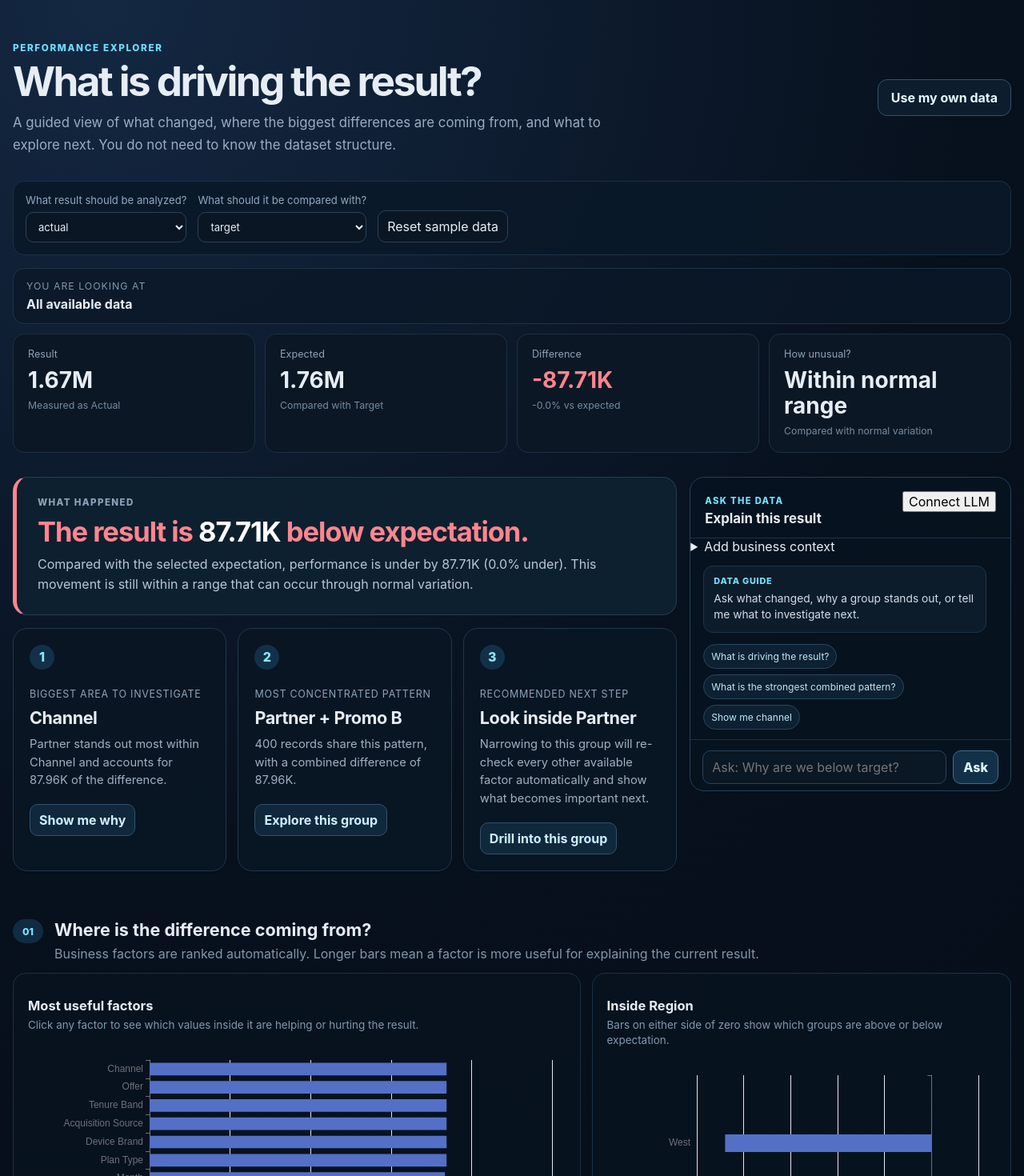
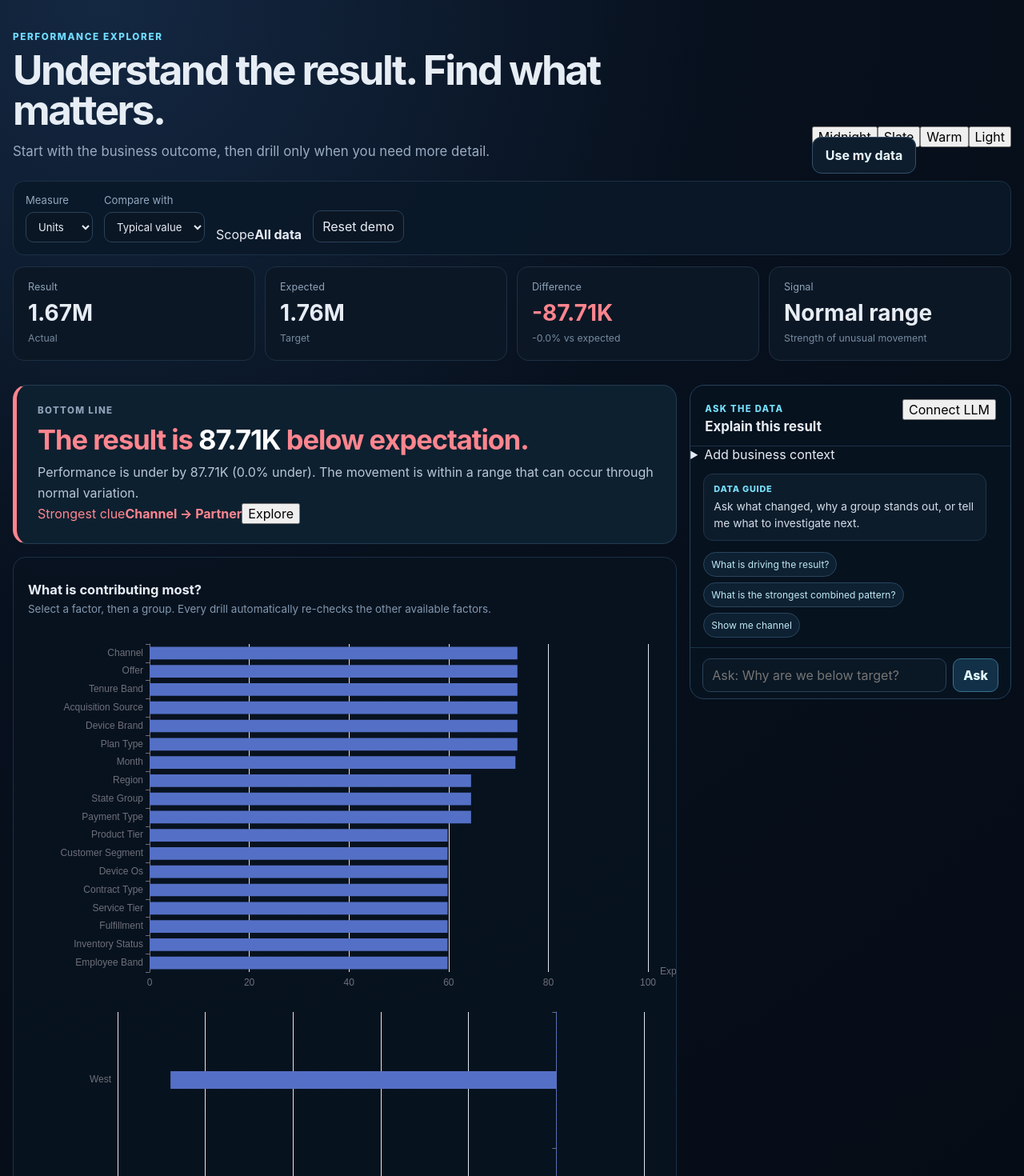
Before and after one commit to yashumani/drill-down-anamoly, a React (Vite) app: page / in a window 1280 px wide. Shown: the top 1470 px of the page at 80% size. Built offline with nearby package versions, Linux system fonts and the light colour scheme.

Commit message:
Simplify dashboard UX and add palette/context controls

```diff
--- a/src/App.tsx
+++ b/src/App.tsx
@@ -6,15 +6,14 @@ import { parseDataFile } from './lib/io';
 import { profileFields } from './lib/profile';
 import { ContributionBars, DimensionLandscape, DrillTree, InteractionList } from './components/Visuals';
 import { ChatPanel } from './components/ChatPanel';
+import { ThemePicker } from './components/ThemePicker';
+import type { PaletteId } from './components/ThemePicker';
 import type { ChatAction } from './lib/chatEngine';
 import type { DataRow, DimensionScore, Predicate } from './types';
 
 const format = (n: number) => Intl.NumberFormat('en-US', { notation: 'compact', maximumFractionDigits: 2 }).format(n);
 const percent = (n: number | null) => n == null ? '—' : `${n >= 0 ? '+' : ''}${n.toFixed(1)}%`;
-const humanize = (value: string) => value
-  .replace(/([a-z0-9])([A-Z])/g, '$1 $2')
-  .replace(/[_-]+/g, ' ')
-  .replace(/\b\w/g, (c) => c.toUpperCase());
+const humanize = (value: string) => value.replace(/([a-z0-9])([A-Z])/g, '$1 $2').replace(/[_-]+/g, ' ').replace(/\b\w/g, (c) => c.toUpperCase());
 
 export default function App() {
   const [rows, setRows] = useState<DataRow[]>(() => createSampleData());
@@ -25,6 +24,8 @@ export default function App() {
   const [expectedKey, setExpectedKey] = useState('target');
   const [predicates, setPredicates] = useState<Predicate[]>([]);
   const [selectedDimension, setSelectedDimension] = useState<string>('region');
+  const [externalContext, setExternalContext] = useState('');
+  const [palette, setPalette] = useState<PaletteId>(() => (localStorage.getItem('anomaly-palette') as PaletteId) || 'midnight');
   const [error, setError] = useState('');
 
   const dimensions = availableDimensions.map((p) => p.name);
@@ -32,20 +33,15 @@ export default function App() {
   const result = useMemo(() => investigate(rows, dimensions, actualKey, expectedKey || undefined, predicates), [rows, dimensionKey, actualKey, expectedKey, predicates]);
   const selectedScore = result.dimensionScores.find((d) => d.dimension === selectedDimension) ?? result.dimensionScores[0] ?? null;
   const topDriver = result.dimensionScores[0] ?? null;
-  const topInteraction = result.interactions[0] ?? null;
   const direction = result.variance < 0 ? 'below' : 'above';
   const tone = result.variance < 0 ? 'bad' : 'good';
 
+  const changePalette = (next: PaletteId) => { setPalette(next); localStorage.setItem('anomaly-palette', next); };
   const drill = (next: Predicate[]) => {
     const merged = [...predicates];
-    for (const p of next) {
-      const idx = merged.findIndex((x) => x.dimension === p.dimension);
-      if (idx >= 0) merged[idx] = p; else merged.push(p);
-    }
-    setPredicates(merged);
-    setSelectedDimension('');
+    for (const p of next) { const idx = merged.findIndex((x) => x.dimension === p.dimension); if (idx >= 0) merged[idx] = p; else merged.push(p); }
+    setPredicates(merged); setSelectedDimension('');
   };
-
   const handleChatAction = (action: ChatAction) => {
     if (action.type === 'drill' && action.predicates?.length) drill(action.predicates);
     if (action.type === 'reset') { setPredicates([]); setSelectedDimension('region'); }
@@ -56,168 +52,49 @@ export default function App() {
   async function loadFile(file: File | undefined) {
     if (!file) return;
     try {
-      setError('');
-      const parsed = await parseDataFile(file);
-      if (!parsed.length) throw new Error('No rows found in this file.');
-      const p = profileFields(parsed);
-      const nums = p.filter((x) => x.kind === 'numeric');
-      if (!nums.length) throw new Error('This file needs at least one numeric measure to analyze.');
-      setRows(parsed);
-      setActualKey(nums[0].name);
-      setExpectedKey(nums[1]?.name ?? '');
-      setPredicates([]);
-      setSelectedDimension('');
+      setError(''); const parsed = await parseDataFile(file); if (!parsed.length) throw new Error('No rows found in this file.');
+      const p = profileFields(parsed); const nums = p.filter((x) => x.kind === 'numeric'); if (!nums.length) throw new Error('This file needs at least one numeric measure to analyze.');
+      setRows(parsed); setActualKey(nums[0].name); setExpectedKey(nums[1]?.name ?? ''); setPredicates([]); setSelectedDimension('');
     } catch (e) { setError(e instanceof Error ? e.message : String(e)); }
   }
 
-  return <main>
-    <header className="hero friendly-hero">
-      <div>
-        <span className="eyebrow">PERFORMANCE EXPLORER</span>
-        <h1>What is driving the result?</h1>
-        <p>A guided view of what changed, where the biggest differences are coming from, and what to explore next. You do not need to know the dataset structure.</p>
-      </div>
-      <label className="upload">Use my own data<input type="file" accept=".csv,.json" onChange={(e) => loadFile(e.target.files?.[0])} /></label>
+  return <main data-theme={palette}>
+    <header className="hero compact-hero">
+      <div><span className="eyebrow">PERFORMANCE EXPLORER</span><h1>Understand the result. Find what matters.</h1><p>Start with the business outcome, then drill only when you need more detail.</p></div>
+      <div className="header-tools"><ThemePicker value={palette} onChange={changePalette} /><label className="upload">Use my data<input type="file" accept=".csv,.json" onChange={(e) => loadFile(e.target.files?.[0])} /></label></div>
     </header>
-
     {error && <div className="error">{error}</div>}
 
     <section className="controls top-controls" aria-label="Analysis filters">
-      <label>What result should be analyzed?
-        <select value={actualKey} onChange={(e) => { setActualKey(e.target.value); setPredicates([]); }}>
-          {numeric.map((p) => <option key={p.name}>{p.name}</option>)}
-        </select>
-      </label>
-      <label>What should it be compared with?
-        <select value={expectedKey} onChange={(e) => { setExpectedKey(e.target.value); setPredicates([]); }}>
-          <option value="">Typical value in this group</option>
-          {numeric.filter((p) => p.name !== actualKey).map((p) => <option key={p.name}>{p.name}</option>)}
-        </select>
-      </label>
-      <button onClick={() => { setRows(createSampleData()); setActualKey('actual'); setExpectedKey('target'); setPredicates([]); setSelectedDimension('region'); }}>Reset sample data</button>
-      {predicates.length > 0 && <button className="quiet-button" onClick={() => setPredicates([])}>Clear drill filters</button>}
-    </section>
-
-    <section className="scope-bar">
-      <div>
-        <span className="scope-label">You are looking at</span>
-        <strong>{predicates.length ? predicates.map((p) => `${humanize(p.dimension)}: ${p.value}`).join('  •  ') : 'All available data'}</strong>
-      </div>
-      {predicates.length > 0 && <button className="quiet-button" onClick={() => setPredicates([])}>Clear filters</button>}
+      <label>Measure<select value={actualKey} onChange={(e) => { setActualKey(e.target.value); setPredicates([]); }}>{numeric.map((p) => <option key={p.name}>{humanize(p.name)}</option>)}</select></label>
+      <label>Compare with<select value={expectedKey} onChange={(e) => { setExpectedKey(e.target.value); setPredicates([]); }}><option value="">Typical value</option>{numeric.filter((p) => p.name !== actualKey).map((p) => <option key={p.name}>{humanize(p.name)}</option>)}</select></label>
+      <div className="filter-scope"><span>Scope</span><strong>{predicates.length ? predicates.map((p) => `${humanize(p.dimension)}: ${p.value}`).join(' • ') : 'All data'}</strong></div>
+      {predicates.length > 0 && <button className="quiet-button" onClick={() => setPredicates([])}>Clear</button>}
+      <button className="quiet-button" onClick={() => { setRows(createSampleData()); setActualKey('actual'); setExpectedKey('target'); setPredicates([]); setSelectedDimension('region'); setExternalContext(''); }}>Reset demo</button>
     </section>
 
     <section className="executive-metrics">
-      <Metric label="Result" value={format(result.actual)} helper={`Measured as ${humanize(actualKey)}`} />
-      <Metric label={expectedKey ? 'Expected' : 'Typical'} value={format(result.expected)} helper={expectedKey ? `Compared with ${humanize(expectedKey)}` : 'Compared with the current cohort baseline'} />
+      <Metric label="Result" value={format(result.actual)} helper={humanize(actualKey)} />
+      <Metric label={expectedKey ? 'Expected' : 'Typical'} value={format(result.expected)} helper={expectedKey ? humanize(expectedKey) : 'Current baseline'} />
       <Metric label="Difference" value={`${result.variance >= 0 ? '+' : ''}${format(result.variance)}`} helper={`${percent(result.variancePct)} vs expected`} tone={tone} />
-      <Metric label="How unusual?" value={plainAnomaly(result.anomalyScore)} helper="Compared with normal variation" tone={result.anomalyScore >= 2 ? 'warn' : undefined} />
+      <Metric label="Signal" value={plainAnomaly(result.anomalyScore)} helper="Strength of unusual movement" tone={result.anomalyScore >= 2 ? 'warn' : undefined} />
     </section>
 
     <section className="guided-layout">
       <div className="guided-main">
-        <section className={`story-banner ${tone}`}>
-          <div className="story-kicker">WHAT HAPPENED</div>
-          <h2>The result is <span>{format(Math.abs(result.variance))}</span> {direction} expectation.</h2>
-          <p>{plainSummary(result.variance, result.variancePct, result.anomalyScore)}</p>
-        </section>
-
-        <section className="story-grid">
-          <StoryCard
-            step="1"
-            title="Biggest area to investigate"
-            primary={topDriver ? humanize(topDriver.dimension) : 'No clear driver'}
-            detail={topDriver?.topCategory ? `${topDriver.topCategory.value} stands out most within ${humanize(topDriver.dimension)} and accounts for ${format(Math.abs(topDriver.topCategory.variance))} of the difference.` : 'No single category stands out strongly in this view.'}
-            action={topDriver ? <button onClick={() => setSelectedDimension(topDriver.dimension)}>Show me why</button> : null}
-          />
-          <StoryCard
-            step="2"
-            title="Most concentrated pattern"
-            primary={topInteraction ? topInteraction.predicates.map((p) => p.value).join(' + ') : 'No strong combination found'}
-            detail={topInteraction ? `${topInteraction.count.toLocaleString()} records share this pattern, with a combined difference of ${format(Math.abs(topInteraction.variance))}.` : 'The difference appears more broadly distributed rather than concentrated in one combination.'}
-            action={topInteraction ? <button onClick={() => drill(topInteraction.predicates)}>Explore this group</button> : null}
-          />
-          <StoryCard
-            step="3"
-            title="Recommended next step"
-            primary={topDriver?.topCategory ? `Look inside ${topDriver.topCategory.value}` : 'Compare another segment'}
-            detail={topDriver?.topCategory ? `Narrowing to this group will re-check every other available factor automatically and show what becomes important next.` : 'Select a business factor below to continue the investigation.'}
-            action={topDriver?.topCategory ? <button onClick={() => drill([{ dimension: topDriver.dimension, value: topDriver.topCategory!.value }])}>Drill into this group</button> : null}
-          />
-        </section>
+        <section className={`story-banner ${tone}`}><div className="story-kicker">BOTTOM LINE</div><h2>The result is <span>{format(Math.abs(result.variance))}</span> {direction} expectation.</h2><p>{plainSummary(result.variance, result.variancePct, result.anomalyScore)}</p>{topDriver?.topCategory && <div className="next-clue"><span>Strongest clue</span><strong>{humanize(topDriver.dimension)} → {topDriver.topCategory.value}</strong><button onClick={() => setSelectedDimension(topDriver.dimension)}>Explore</button></div>}</section>
+        <Panel title="What is contributing most?" subtitle="Select a factor, then a group. Every drill automatically re-checks the other available factors."><div className="driver-split"><DimensionLandscape scores={result.dimensionScores} onSelect={(d: DimensionScore) => setSelectedDimension(d.dimension)} /><ContributionBars score={selectedScore} onDrill={(p) => drill([p])} /></div></Panel>
       </div>
-
-      <ChatPanel
-        rows={rows}
-        dimensions={dimensions}
-        actualKey={actualKey}
-        expectedKey={expectedKey || undefined}
-        predicates={predicates}
-        result={result}
-        onAction={handleChatAction}
-      />
+      <ChatPanel rows={rows} dimensions={dimensions} actualKey={actualKey} expectedKey={expectedKey || undefined} predicates={predicates} result={result} externalContext={externalContext} onExternalContext={setExternalContext} onAction={handleChatAction} />
     </section>
 
-    <section className="section-heading">
-      <div><span className="section-number">01</span><div><h2>Where is the difference coming from?</h2><p>Business factors are ranked automatically. Longer bars mean a factor is more useful for explaining the current result.</p></div></div>
-    </section>
-    <section className="grid two wide-left friendly-grid">
-      <Panel title="Most useful factors" subtitle="Click any factor to see which values inside it are helping or hurting the result."><DimensionLandscape scores={result.dimensionScores} onSelect={(d: DimensionScore) => setSelectedDimension(d.dimension)} /></Panel>
-      <Panel title={selectedScore ? `Inside ${humanize(selectedScore.dimension)}` : 'Choose a factor'} subtitle="Bars on either side of zero show which groups are above or below expectation."><ContributionBars score={selectedScore} onDrill={(p) => drill([p])} /></Panel>
-    </section>
+    <details className="more-analysis"><summary>More analysis</summary><div className="grid two"><Panel title="Combined patterns" subtitle="Groups where several characteristics appear together."><InteractionList interactions={result.interactions} onDrill={drill} /></Panel><Panel title="Investigation trail" subtitle="The path you have taken so far."><DrillTree predicates={predicates} /></Panel></div><div className="breadcrumbs"><button onClick={() => setPredicates([])}>All data</button>{predicates.map((p, i) => <button key={`${p.dimension}-${p.value}`} onClick={() => setPredicates(predicates.slice(0, i + 1))}>→ {humanize(p.dimension)}: {p.value}</button>)}</div></details>
 
-    <section className="section-heading">
-      <div><span className="section-number">02</span><div><h2>Are several factors combining together?</h2><p>These are groups where multiple characteristics appear together and create a stronger pattern than one factor alone.</p></div></div>
-    </section>
-    <section className="grid two friendly-grid">
-      <Panel title="Important combinations" subtitle="Select any group to focus the whole page on that population."><InteractionList interactions={result.interactions} onDrill={drill} /></Panel>
-      <Panel title="Your investigation trail" subtitle="This simply shows the groups you have chosen so far. You can always return to a broader view."><DrillTree predicates={predicates} /></Panel>
-    </section>
-
-    <section className="breadcrumb-panel">
-      <div className="breadcrumb-copy"><strong>Current view</strong><span>Click any earlier step to go back.</span></div>
-      <div className="breadcrumbs"><button onClick={() => setPredicates([])}>All data</button>{predicates.map((p, i) => <button key={`${p.dimension}-${p.value}`} onClick={() => setPredicates(predicates.slice(0, i + 1))}>→ {humanize(p.dimension)}: {p.value}</button>)}</div>
-    </section>
-
-    <details className="analyst-details">
-      <summary>Analyst details</summary>
-      <p className="details-intro">Use this section to validate how the story was generated and inspect the underlying factor scoring.</p>
-
-      <section className="technical-strip">
-        <span><strong>{result.rowCount.toLocaleString()}</strong> records included</span>
-        <span><strong>{result.dimensionsScanned}</strong> factors reviewed</span>
-        <span><strong>{result.anomalyScore.toFixed(2)}σ</strong> statistical deviation</span>
-      </section>
-
-      <section className="table-panel">
-        <h2>Factor audit</h2><p>Detailed evidence for every factor reviewed by the analysis.</p>
-        <div className="table-wrap"><table><thead><tr><th>#</th><th>Business factor</th><th>Explanation score</th><th>Leading group</th><th>Difference</th><th>Groups found</th><th>Impact</th><th>Distinctiveness</th></tr></thead><tbody>{result.dimensionScores.map((d, i) => <tr key={d.dimension} onClick={() => setSelectedDimension(d.dimension)}><td>{i + 1}</td><td>{humanize(d.dimension)}</td><td>{d.score.toFixed(1)}</td><td>{d.topCategory?.value}</td><td className={Number(d.topCategory?.variance) < 0 ? 'bad' : 'good'}>{format(d.topCategory?.variance ?? 0)}</td><td>{d.distinctCount}</td><td>{(d.impact * 100).toFixed(1)}%</td><td>{(d.surprise * 100).toFixed(1)}%</td></tr>)}</tbody></table></div>
-      </section>
-    </details>
+    <details className="analyst-details"><summary>Analyst evidence</summary><section className="technical-strip"><span><strong>{result.rowCount.toLocaleString()}</strong> records</span><span><strong>{result.dimensionsScanned}</strong> factors reviewed</span><span><strong>{result.anomalyScore.toFixed(2)}σ</strong> deviation</span></section><section className="table-panel"><h2>Factor audit</h2><p>Detailed evidence for every factor reviewed.</p><div className="table-wrap"><table><thead><tr><th>#</th><th>Factor</th><th>Score</th><th>Leading group</th><th>Difference</th><th>Groups</th><th>Impact</th></tr></thead><tbody>{result.dimensionScores.map((d, i) => <tr key={d.dimension} onClick={() => setSelectedDimension(d.dimension)}><td>{i + 1}</td><td>{humanize(d.dimension)}</td><td>{d.score.toFixed(1)}</td><td>{d.topCategory?.value}</td><td className={Number(d.topCategory?.variance) < 0 ? 'bad' : 'good'}>{format(d.topCategory?.variance ?? 0)}</td><td>{d.distinctCount}</td><td>{(d.impact * 100).toFixed(1)}%</td></tr>)}</tbody></table></div></section></details>
   </main>;
 }
 
-function Metric({ label, value, helper, tone }: { label: string; value: string; helper?: string; tone?: string }) {
-  return <div className="metric friendly-metric"><span>{label}</span><strong className={tone}>{value}</strong>{helper && <small>{helper}</small>}</div>;
-}
-
-function StoryCard({ step, title, primary, detail, action }: { step: string; title: string; primary: string; detail: string; action: ReactNode }) {
-  return <article className="story-card"><div className="story-step">{step}</div><span className="story-label">{title}</span><h3>{primary}</h3><p>{detail}</p>{action && <div className="story-action">{action}</div>}</article>;
-}
-
-function Panel({ title, subtitle, children }: { title: string; subtitle: string; children: ReactNode }) {
-  return <section className="panel"><div className="panel-head"><h2>{title}</h2><p>{subtitle}</p></div>{children}</section>;
-}
-
-function plainAnomaly(score: number) {
-  if (score >= 3) return 'Very unusual';
-  if (score >= 2) return 'Unusual';
-  if (score >= 1) return 'Worth watching';
-  return 'Within normal range';
-}
-
-function plainSummary(variance: number, variancePct: number | null, anomalyScore: number) {
-  const direction = variance < 0 ? 'under' : 'over';
-  const pctText = variancePct == null ? '' : ` (${Math.abs(variancePct).toFixed(1)}% ${direction})`;
-  const unusual = anomalyScore >= 2 ? ' This movement is large enough to stand out from normal variation.' : ' This movement is still within a range that can occur through normal variation.';
-  return `Compared with the selected expectation, performance is ${direction} by ${format(Math.abs(variance))}${pctText}.${unusual}`;
-}
+function Metric({ label, value, helper, tone }: { label: string; value: string; helper?: string; tone?: string }) { return <div className="metric friendly-metric"><span>{label}</span><strong className={tone}>{value}</strong>{helper && <small>{helper}</small>}</div>; }
+function Panel({ title, subtitle, children }: { title: string; subtitle: string; children: ReactNode }) { return <section className="panel"><div className="panel-head"><h2>{title}</h2><p>{subtitle}</p></div>{children}</section>; }
+function plainAnomaly(score: number) { if (score >= 3) return 'Very unusual'; if (score >= 2) return 'Unusual'; if (score >= 1) return 'Worth watching'; return 'Normal range'; }
+function plainSummary(variance: number, variancePct: number | null, anomalyScore: number) { const direction = variance < 0 ? 'under' : 'over'; const pctText = variancePct == null ? '' : ` (${Math.abs(variancePct).toFixed(1)}% ${direction})`; const unusual = anomalyScore >= 2 ? ' The movement stands out from normal variation.' : ' The movement is within a range that can occur through normal variation.'; return `Performance is ${direction} by ${format(Math.abs(variance))}${pctText}.${unusual}`; }
```
